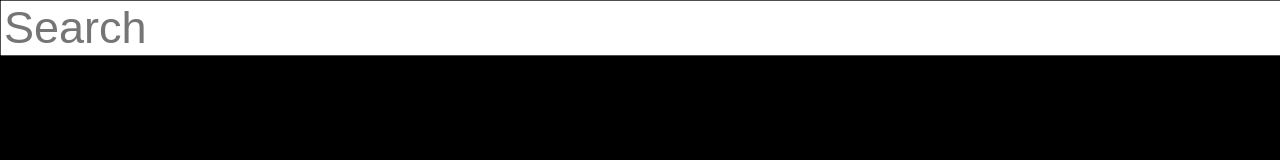
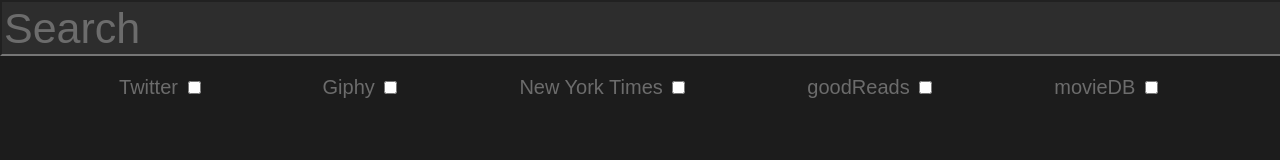
Before and after one commit to smuibrig/millennial-terminal, a React app: page / in a window 1280 px wide. Built offline with nearby package versions, Linux system fonts and the light colour scheme; a web font is replaced by a local one.

Commit message:
add styling and filter search

```diff
--- a/src/client/App.js
+++ b/src/client/App.js
@@ -6,13 +6,28 @@
 export default function App(props) {
     const [query, setInput] = useState("");
     const [data, setData] = useState({});
+    const [twitter, setTwitter] = useState(null);
+    const [giphy, setGiphy] = useState(null);
+    const [goodReads, setGoodreads] = useState(null);
+    const [NYC, setNYC] = useState(null);
+    const [movieDB, setMovieDB] = useState(null);
 
     useEffect(() => {
+        const sources = [twitter, giphy, goodReads, NYC, movieDB].filter(
+            (a) => a
+        );
+
+        const timer = setTimeout(() => {
             if (query) {
                 let result;
                 (async () => {
                     try {
-                    result = await axios.get(`/api/search?q=${query}`);
+                        result = await axios.get("/api/search", {
+                            params: {
+                                q: query,
+                                sources,
+                            },
+                        });
                     } catch (err) {
                         console.log(err);
                     }
@@ -22,18 +37,105 @@
                     }
                 })();
             }
+        }, 300);
+        return () => clearTimeout(timer);
     }, [query]);
 
     return (
         <div className="app">
             <input
+                id="keyWordInput"
                 type="text"
+                placeholder="Search"
                 onChange={(e) => setInput(e.target.value)}
-                placeholder="Search"
             />
+            <div className="tick-boxes">
+                <div className="tick-box">
+                    Twitter{" "}
+                    <input
+                        type="checkbox"
+                        name="twitter"
+                        value="twitter"
+                        className="tick"
+                        onChange={(e) => {
+                            if (twitter === null) {
+                                setTwitter(e.target.value);
+                            } else {
+                                setTwitter(null);
+                            }
+                        }}
+                    />
+                </div>
+                <div className="tick-box">
+                    Giphy{" "}
+                    <input
+                        type="checkbox"
+                        name="giphy"
+                        value="giphy"
+                        className="tick"
+                        onChange={(e) => {
+                            if (giphy === null) {
+                                setGiphy(e.target.value);
+                            } else {
+                                setGiphy(null);
+                            }
+                        }}
+                    />
+                </div>
+                <div className="tick-box">
+                    New York Times{" "}
+                    <input
+                        type="checkbox"
+                        name="NYC"
+                        value="NYC"
+                        className="tick"
+                        onChange={(e) => {
+                            if (NYC === null) {
+                                console.log("hello");
+                                setNYC(e.target.value);
+                            } else {
+                                console.log(null);
+                                setNYC(null);
+                            }
+                        }}
+                    />
+                </div>
+                <div className="tick-box">
+                    goodReads{" "}
+                    <input
+                        type="checkbox"
+                        name="goodReads"
+                        value="goodReads"
+                        className="tick"
+                        onChange={(e) => {
+                            if (goodReads === null) {
+                                setGoodreads(e.target.value);
+                            } else {
+                                setGoodreads(null);
+                            }
+                        }}
+                    />
+                </div>
+                <div className="tick-box">
+                    movieDB{" "}
+                    <input
+                        type="checkbox"
+                        name="movieDB"
+                        value="movieDB"
+                        className="tick"
+                        onChange={(e) => {
+                            if (movieDB === null) {
+                                setMovieDB(e.target.value);
+                            } else {
+                                setMovieDB(null);
+                            }
+                        }}
+                    />
+                </div>
+            </div>
             <div className="container">
                 {Object.entries(data).map(([source, cards], index) => (
-                    <Column cards={cards} source={source} key={index}/>
+                    <Column cards={cards} source={source} key={index} />
                 ))}
             </div>
         </div>
--- a/src/client/Column.js
+++ b/src/client/Column.js
@@ -13,7 +13,12 @@
 
     return (
         <div className="column" id={showColumn}>
-            <img src={logoSource} className="logo-column" alt="Source logo" />
+            <div className="header">
+                <img
+                    src={logoSource}
+                    className="logo-column"
+                    alt="Source logo"
+                />
                 <div className="buttons">
                     <div className="button open" />
                     <button
@@ -22,6 +27,8 @@
                         type="submit"
                     />
                 </div>
+            </div>
+            <div className="cards">
                 {cards &&
                     cards.map((card, index) => (
                         // eslint-disable-next-line react/no-array-index-key
@@ -35,5 +42,6 @@
                         </div>
                     ))}
             </div>
+        </div>
     );
 }
--- a/src/client/app.css
+++ b/src/client/app.css
@@ -1,29 +1,40 @@
-h1 {
-    color: white;
-}
+@import url('https://fonts.googleapis.com/css2?family=Darker+Grotesque&family=Fira+Code:wght@300&family=Fira+Mono&family=Montserrat:wght@100&display=swap');
+
 
 body {
     text-align: center;
     margin: auto;
-    background-color:black;
-    color: white;
-    font-family: 'Trebuchet MS', 'Lucida Sans Unicode', 'Lucida Grande', 'Lucida Sans', Arial, sans-serif
+    background-color: rgba(28,28,28);
 }
 
 .card p {
+    font-size: 15px;
     color: white;
-    font-size: 20px;
+    font-family: 'Darker Grotesque', sans-serif;
 }
 
-input {
+#keyWordInput[type=text] {
     width: 100%;
     height: 50px;
-    font-size: 45px;
+    font-size: 43px;
+    background-color: rgba(45, 45 ,45 );
+    color: rgba(108, 108, 108);
+    font-family: 'Darker Grotesque', sans-serif;
+}
+
+#keyWordInput[type=text]:focus, textarea:focus  {
+    outline: none;
+}
+
+::placeholder{
+    color: rgba(108, 108, 108);
+    font-family: 'Darker Grotesque', sans-serif;
 }
 
 .logo-column {
-    height: 50px;
+    height: 30px;
     width: auto;
+    padding-left: 5px;
 }
 
 .container {
@@ -35,19 +46,28 @@
 
 .column {
     flex: 1;
-    border: 1px black solid;
-    height: 1000px;
+}
+
+.cards {
+    height: 1200px;
     overflow-y: scroll;
 }
 
 .card {
     flex: 1;
-    border: 1px white solid;
+    /* border: solid rgba(108, 108, 108)  1px; */
     min-height: 300px;
+    text-align: left;
 }
 
 .card img {
     width: 80%;
+    max-height: 400px;
+    object-fit: cover;
+}
+
+.card .giphy img {
+    width: 100%;
     max-height: 400px;
     object-fit: cover;
 }
@@ -78,8 +98,7 @@
     display: flex;
     height: 30px;
     justify-content: flex-end;
-    align-items: center;
-    border: white solid 1px;
+
     padding-right: 5px;
 }
 
@@ -90,7 +109,6 @@
     width: 12px;
     border-radius: 50%;
     margin: 2px;
-    color: black;
     font-size: 20px;
     justify-content: center;
     align-items: center;
@@ -107,3 +125,30 @@
 #hide {
     display: none;
 }
+
+.header {
+    display: flex;
+    justify-content: space-between;
+    margin: 4px;
+}
+
+.tick-boxes {
+    display:flex;
+    justify-content: space-evenly;
+    font-family: 'Darker Grotesque', sans-serif;
+    color:  rgba(108, 108, 108);
+    font-size: 20px;
+    margin: 20px 0;
+}
+
+
+
+
+/**
+Imported fonts to try out for styling
+
+font-family: 'Darker Grotesque', sans-serif;
+font-family: 'Fira Code', monospace;
+font-family: 'Fira Mono', monospace;
+font-family: 'Montserrat', sans-serif;
+*/
```
Also changed, not shown: src/server/index.js (+14 -18 lines). Lines whose indentation alone changed are shown as unchanged.
